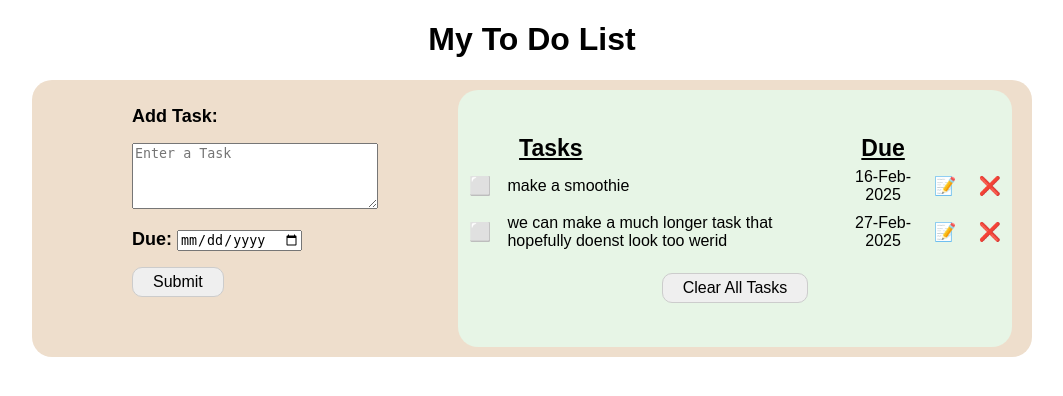
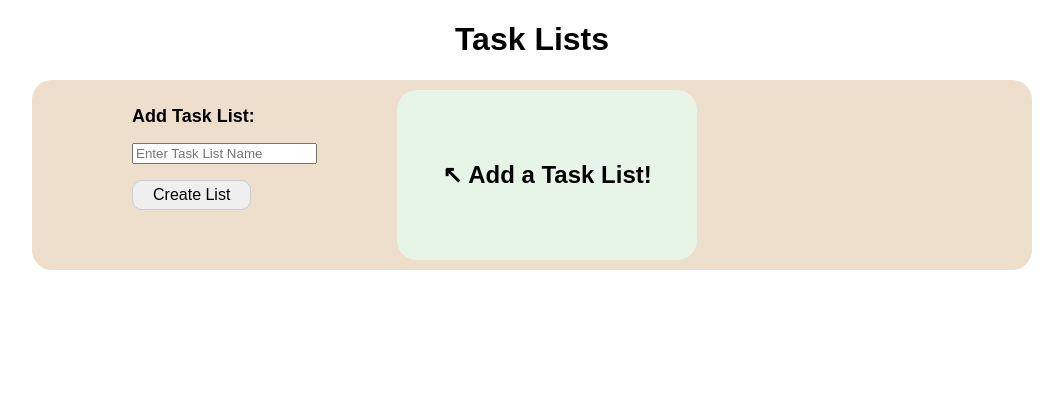
Before and after one commit to mattm0127/cloudberry_assignments, a Flask app: page / in a window 1280 px wide. Shown: the top 396 px of the page, without its empty margins (108-1171 px from the left). Run offline with Flask 3, Linux system fonts and the light colour scheme; data comes from the database, SQL or seed files in the repository; data that the repository does not hold is empty.

Commit message:
Updated with multi list and delete confirmation

```diff
--- a/mattm_day9_homework/app.py
+++ /dev/null
@@ -1,183 +0,0 @@
-import sqlite3
-from datetime import datetime
-
-from flask import Flask, render_template, redirect, request, flash
-
-app = Flask(__name__)
-app.secret_key = "pick something secure"
-DATABASE = "todo.db"
-
-
-class DatabaseConnection:
-    def __init__(self, database, app):
-        self.database = database
-        self.app = app
-
-    def _process_date(self, task_tuple):
-        if task_tuple[2]:
-            return datetime.strptime(task_tuple[2], "%Y-%m-%d").strftime("%d-%b-%Y")
-        else:
-            return "TBD"
-
-    def _process_tuples(self, task_tuples):
-        tasks = []
-        for task_tuple in task_tuples:
-            due_date = self._process_date(task_tuple)
-            task = {
-                "id": task_tuple[0],
-                "task": task_tuple[1],
-                "due_date": due_date,
-                "complete": task_tuple[3],
-            }
-            tasks.append(task)
-        return tasks
-
-    def get_db(self):
-        return sqlite3.connect(self.database)
-
-    def create_table(self):
-        with self.app.app_context():
-            db = self.get_db()
-            cursor = db.cursor()
-            cursor.execute("""
-                    CREATE TABLE IF NOT EXISTS tasks (
-                        id INTEGER PRIMARY KEY AUTOINCREMENT,
-                        task TEXT NOT NULL,
-                        due_date DATETIME,
-                        complete BOOLEAN DEFAULT FALSE)
-                        """)
-            db.commit()
-            db.close()
-
-    def home_get(self):
-        db = self.get_db()
-        cursor = db.cursor()
-        cursor.execute("""
-                       SELECT * FROM tasks
-                            ORDER BY due_date
-                       """)
-        task_tuples = cursor.fetchall()
-        db.close()
-        return self._process_tuples(task_tuples)
-
-    def add_task_post(self, task, due_date):
-        db = self.get_db()
-        cursor = db.cursor()
-        cursor.execute(
-            "INSERT INTO tasks (task, due_date) VALUES (?,?)",
-            (task, due_date),
-        )
-        db.commit()
-        db.close()
-
-    def edit_task_get(self, id):
-        db = self.get_db()
-        cursor = db.cursor()
-        cursor.execute(
-            "SELECT task, due_date FROM tasks WHERE ID = ?",
-            (id,),
-        )
-        task, due_date = cursor.fetchone()
-        db.close()
-        return task, due_date
-
-    def edit_task_post(self, id, task, due_date):
-        db = self.get_db()
-        cursor = db.cursor()
-        cursor.execute(
-            "UPDATE tasks SET task = ?, due_date = ? WHERE id = ?",
-            (task, due_date, id),
-        )
-        db.commit()
-        db.close()
-
-    def complete_task_post(self, id):
-        db = self.get_db()
-        cursor = db.cursor()
-        cursor.execute(
-            """UPDATE tasks
-                            SET complete = CASE
-                                WHEN complete = 1 THEN 0 ELSE 1
-                                END
-                            WHERE id = ?""",
-            (id,),
-        )
-        db.commit()
-        cursor.execute("SELECT complete FROM tasks WHERE id = ?", (id,))
-        complete = cursor.fetchone()[0]
-        db.close()
-        return complete
-
-    def delete_task_post(self, id):
-        db = self.get_db()
-        cursor = db.cursor()
-        cursor.execute("DELETE FROM tasks WHERE ID = ?", (id,))
-        db.commit()
-        db.close()
-
-    def clear_tasks_post(self):
-        db = self.get_db()
-        cursor = db.cursor()
-        cursor.execute("DROP TABLE tasks")
-        db.commit()
-        db.close()
-        self.create_table()
-
-
-db_connect = DatabaseConnection(DATABASE, app)
-db_connect.create_table() # For Python Anywhere
-
-
-@app.route("/")
-def home():
-    tasks = db_connect.home_get()
-    return render_template("index.html", tasks=tasks)
-
-
-@app.route("/add", methods=["POST"])
-def add_task():
-    task = request.form.get("task")
-    due_date = request.form.get("due_date", None)
-    if task:
-        db_connect.add_task_post(task, due_date)
-        flash("New task Added.", category="message")
-    return redirect("/")
-
-
-@app.route("/edit/<int:id>", methods=["GET", "POST"])
-def edit_task(id):
-    if request.method == "POST":
-        task = request.form.get("task")
-        due_date = request.form.get("due_date")
-        if task:
-            db_connect.edit_task_post(id, task, due_date)
-            flash("Task Edited.", category="message")
-        return redirect("/")
-    task, due_date = db_connect.edit_task_get(id)
-    return render_template("edit_task.html", id=id, task=task, due_date=due_date)
-
-
-@app.route("/complete/<int:id>", methods=["POST"])
-def complete_task(id):
-    if db_connect.complete_task_post(id):
-        flash("Task Completed.", category="message")
-    return redirect("/")
-
-
-@app.route("/delete/<int:id>", methods=["POST"])
-def delete_task(id):
-    db_connect.delete_task_post(id)
-    flash("Task Deleted.", category="message")
-    return redirect("/")
-
-
-@app.route("/clear", methods=["POST"])
-def clear_tasks():
-    db_connect.clear_tasks_post()
-    flash("Task List Cleared.", category="message")
-    return redirect("/")
-
-
-if __name__ == "__main__":
-    db_connect.create_table()
-    app.run(debug=True)
--- /dev/null
+++ b/to_do_list/app.py
@@ -0,0 +1,273 @@
+import os
+
+import sqlite3
+from datetime import datetime
+
+from flask import Flask, render_template, redirect, request, flash, url_for
+
+app = Flask(__name__)
+app.secret_key = "pick something secure"
+BASE_DIR = os.path.abspath(os.path.dirname(__file__))
+DATABASE = os.path.join(BASE_DIR, 'todo.db')
+
+
+class DatabaseConnection:
+
+    def __init__(self, database, app):
+        self.database = database
+        self.app = app
+
+    def _process_date(self, task_tuple):
+        if task_tuple[3]:
+            return datetime.strptime(task_tuple[3], "%Y-%m-%d").strftime("%d-%b-%Y")
+        else:
+            return "TBD"
+
+    def _process_tuples(self, task_tuples):
+        tasks = []
+        for task_tuple in task_tuples:
+            due_date = self._process_date(task_tuple)
+            task = {
+                "task_id": task_tuple[0],
+                "task_list_id": task_tuple[1],
+                "task": task_tuple[2],
+                "due_date": due_date,
+                "complete": task_tuple[4],
+                "task_list_name": task_tuple[6]
+
+            }
+            tasks.append(task)
+        print(tasks)
+        return tasks
+
+    def get_db(self):
+        conn = sqlite3.connect(self.database)
+        conn.execute("PRAGMA foreign_keys = ON")
+        return conn
+
+    def create_task_lists_table(self):
+        db = self.get_db()
+        cursor = db.cursor()
+        cursor.execute("""
+                CREATE TABLE IF NOT EXISTS task_lists (
+                    id INTEGER PRIMARY KEY AUTOINCREMENT,
+                    name TEXT UNIQUE NOT NULL)
+                    """)
+        db.commit()
+        db.close()
+
+    def create_tasks_table(self):
+        db = self.get_db()
+        cursor = db.cursor()
+        cursor.execute("""
+                CREATE TABLE IF NOT EXISTS tasks (
+                    id INTEGER PRIMARY KEY AUTOINCREMENT,
+                    task_list_id INTEGER,
+                    task TEXT NOT NULL,
+                    due_date DATETIME,
+                    complete BOOLEAN DEFAULT FALSE,
+                    FOREIGN KEY (task_list_id)
+                        REFERENCES task_lists(id)
+                        ON DELETE CASCADE)
+                    """)
+        db.commit()
+        db.close()
+
+    def initialize_database(self):
+        self.create_task_lists_table()
+        self.create_tasks_table()
+
+    def home_get(self):
+        db = self.get_db()
+        cursor = db.cursor()
+        cursor.execute("SELECT * FROM task_lists ")
+        task_lists = cursor.fetchall()
+        db.close()
+        return [{'id': task_list[0], 'name':task_list[1]} for task_list in task_lists]
+
+    def task_list_get(self, name):
+        db = self.get_db()
+        cursor = db.cursor()
+        cursor.execute("""
+                       SELECT * FROM tasks
+                            JOIN task_lists ON tasks.task_list_id = task_lists.id
+                            WHERE task_lists.name = ?
+                            ORDER BY due_date
+                       """, (name,))
+        task_tuples = cursor.fetchall()
+        db.close()
+        return self._process_tuples(task_tuples)
+
+    def add_task_list_post(self, task_list):
+        db = self.get_db()
+        cursor = db.cursor()
+        try:
+            cursor.execute("INSERT INTO task_lists (name) VALUES (?)", (task_list,))
+            db.commit()
+        except Exception:
+            raise Exception
+        finally:
+            db.close()
+
+    def add_task_post(self, task_list, task, due_date):
+        db = self.get_db()
+        cursor = db.cursor()
+        cursor.execute(
+            """INSERT INTO tasks (task_list_id, task, due_date)
+              SELECT id, ?, ?
+              FROM task_lists
+              WHERE name = ?""",
+            (task, due_date, task_list)
+        )
+        db.commit()
+        db.close()
+
+    def edit_task_get(self, id):
+        db = self.get_db()
+        cursor = db.cursor()
+        cursor.execute(
+            "SELECT task, due_date FROM tasks WHERE ID = ?",
+            (id,),
+        )
+        task, due_date = cursor.fetchone()
+        db.close()
+        return task, due_date
+
+    def edit_task_post(self, id, task, due_date):
+        db = self.get_db()
+        cursor = db.cursor()
+        cursor.execute(
+            "UPDATE tasks SET task = ?, due_date = ? WHERE id = ?",
+            (task, due_date, id),
+        )
+        db.commit()
+        db.close()
+
+    def complete_task_post(self, id):
+        db = self.get_db()
+        cursor = db.cursor()
+        cursor.execute(
+            """UPDATE tasks
+                    SET complete = CASE
+                        WHEN complete = 1 THEN 0 ELSE 1
+                        END
+                    WHERE id = ?""",
+            (id,),
+        )
+        db.commit()
+        cursor.execute("SELECT complete FROM tasks WHERE id = ?", (id,))
+        complete = cursor.fetchone()[0]
+        db.close()
+        return complete
+
+    def delete_task_post(self, id):
+        db = self.get_db()
+        cursor = db.cursor()
+        cursor.execute("DELETE FROM tasks WHERE ID = ?", (id,))
+        db.commit()
+        db.close()
+
+    def clear_tasks_post(self, list_name):
+        db = self.get_db()
+        cursor = db.cursor()
+        cursor.execute("""
+                       DELETE FROM tasks WHERE task_list_id = (
+                            SELECT id FROM task_lists
+                                WHERE name = ?)
+                       """,
+                       (list_name,)
+                       )
+        db.commit()
+        db.close()
+
+    def delete_task_list_post(self, list_name):
+        db = self.get_db()
+        cursor = db.cursor()
+        cursor.execute("DELETE FROM task_lists WHERE name = ?", (list_name,))
+        db.commit()
+        db.close()
+
+db_connect = DatabaseConnection(DATABASE, app)
+db_connect.initialize_database() # For Python Anywhere
+
+
+@app.route("/")
+def home():
+    task_lists = db_connect.home_get()
+    return render_template("index.html", task_lists=task_lists)
+
+@app.route("/add_list", methods=["POST"])
+def add_task_list():
+    list_name = request.form.get("task_list", None)
+    if list_name:
+        try:
+            db_connect.add_task_list_post(list_name)
+            flash("New Task List Created.", category='message')
+        except Exception:
+            flash("List Already Exists.", category='message')
+    return redirect(url_for('home'))
+
+@app.route("/<list_name>/")
+def task_list(list_name):
+    tasks = db_connect.task_list_get(list_name)
+    return render_template('task_list.html', list_name=list_name, tasks = tasks)
+
+@app.route("/<list_name>/add", methods=["POST"])
+def add_task(list_name):
+    task = request.form.get("task")
+    due_date = request.form.get("due_date", None)
+    if task:
+        db_connect.add_task_post(list_name, task, due_date)
+        flash("New task Added.", category="message")
+    return redirect(url_for("task_list", list_name=list_name))
+
+@app.route("/<list_name>/edit/<int:id>", methods=["GET", "POST"])
+def edit_task(list_name, id):
+    if request.method == "POST":
+        task = request.form.get("task")
+        due_date = request.form.get("due_date")
+        if task:
+            db_connect.edit_task_post(id, task, due_date)
+            flash("Task Edited.", category="message")
+        return redirect(url_for("task_list", list_name=list_name))
+    task, due_date = db_connect.edit_task_get(id)
+    return render_template(
+        "edit_task.html",
+        id=id,
+        task=task,
+        due_date=due_date,
+        list_name=list_name)
+
+@app.route("/<list_name>/complete/<int:id>", methods=["POST"])
+def complete_task(list_name, id):
+    if db_connect.complete_task_post(id):
+        flash("Task Completed.", category="message")
+    return redirect(url_for("task_list", list_name=list_name))
+
+@app.route("/<list_name>/delete/<int:id>", methods=["GET", "POST"])
+def delete_task(list_name, id):
+    if request.method == "POST":
+        db_connect.delete_task_post(id)
+        flash("Task Deleted.", category="message")
+        return redirect(url_for("task_list", list_name=list_name))
+    return render_template('confirm_delete.html', list_name=list_name, id=id, delete_type='task')
+
+@app.route("/<list_name>/clear", methods=["GET", "POST"])
+def clear_tasks(list_name):
+    if request.method == "POST":
+        db_connect.clear_tasks_post(list_name)
+        flash("Task List Cleared.", category="message")
+        return redirect(url_for("task_list", list_name=list_name))
+    return render_template("confirm_delete.html", list_name=list_name, id=id, delete_type='clear')
+
+@app.route("/<list_name>/delete", methods=["GET", "POST"])
+def delete_task_list(list_name):
+    if request.method == "POST":
+        db_connect.delete_task_list_post(list_name)
+        flash("Task List Deleted.", category="message")
+        return redirect(url_for('home'))
+    return render_template('confirm_delete.html', list_name=list_name, delete_type='task_list')
+
+if __name__ == "__main__":
+    db_connect.initialize_database()
+    app.run(debug=True)
--- a/mattm_day9_homework/static/styles.css
+++ b/to_do_list/static/styles.css
@@ -4,7 +4,7 @@
 }
 
 .flash {
-    padding: 10px;
+    padding: 5px;
     margin: 10px 0;
     border: 1px solid transparent;
     border-radius: 4px;
@@ -87,7 +87,12 @@
     font-size: 25px;
 }
 
-
+.delete-btn {
+    background: none;
+    border: none;
+    cursor: pointer;
+    font-size: 20px;
+}
 
 h1 {
     font-family: sans-serif;
--- a/mattm_day9_homework/templates/edit_task.html
+++ b/to_do_list/templates/edit_task.html
@@ -21,7 +21,7 @@
                         {{due_date}}
                     </td>
                 </tr>
-                <form action="{{ url_for('edit_task', id=id) }}" method="POST">
+                <form action="{{ url_for('edit_task', list_name=list_name, id=id) }}" method="POST">
                 <tr>
                     <td style="text-align: left; padding-left: 1%;">
                         <textarea type="text" id="task" name="task" rows="4" cols="40" >{{task}}</textarea>
@@ -36,7 +36,7 @@
                 </form>
             </table>
             <br>
-            <a href="{{ url_for('home') }}">
+            <a href="{{ url_for('task_list', list_name=list_name) }}">
                 <button class="txt-btn hover-blue">Go Back</button>
             </a>
             <br>
--- /dev/null
+++ b/to_do_list/templates/index.html
@@ -0,0 +1,49 @@
+<!DOCTYPE html>
+<html lang="en">
+<head>
+    <meta charset="UTF-8">
+    <meta name="viewport" content="width=device-width, initial-scale=1.0">
+    <title>To-Do-List</title>
+    <link rel="stylesheet" href="{{ url_for('static', filename='styles.css') }}">
+</head>
+<body>
+    <h1 style="text-align: center;">Task Lists</h1>
+    <div class="home">
+        <div class="add-task-form">
+            <form action="{{ url_for('add_task_list') }}" method="POST">
+                <p><label for="task_list" style="font-weight: bold; font-size: 18px;">Add Task List: </label></p>
+                <p><input type="text" id="task_list" name="task_list" placeholder="Enter Task List Name"></p>
+                <button class="txt-btn hover-green" type="submit">Create List</button>
+            </form>
+            <div class="flash-messages">
+                {% with messages = get_flashed_messages(with_categories=true) %}
+                    {% if messages %}
+                        {% for category, message in messages %}
+                            <div class="flash {{ category }}">{{ message }}</div>
+                        {% endfor %}
+                    {% endif %}
+                {% endwith %}
+            </div>
+        </div>
+        <div class="task-list">
+        {% if task_lists %}
+            <table>
+                {% for task_list in task_lists %}
+                <tr>
+                    <td style="width: 20px; padding-left: 20px;">
+                    <a href="{{ url_for('delete_task_list', list_name=task_list.name )}}">
+                        <button class="delete-btn" type="button">&#x26D4;</button></a>
+                    </td>
+                    <td style="text-align: left;">
+                    <a href="{{ url_for('task_list', list_name=task_list.name) }}">{{task_list.name}}</a>
+                    </td>
+                </tr>
+                {% endfor %}
+            </table>
+        {% else %}
+            <h2>&#x2196; Add a Task List!</h2>
+        {% endif %}
+        </div>
+    </div>
+</body>
+</html>
--- a/mattm_day9_homework/templates/index.html
+++ b/to_do_list/templates/task_list.html
@@ -7,15 +7,16 @@
     <link rel="stylesheet" href="{{ url_for('static', filename='styles.css') }}">
 </head>
 <body>
-    <h1 style="text-align: center;">My To Do List</h1>
+    <h1 style="text-align: center;">{{ list_name }}</h1>
     <div class="home">
         <div class="add-task-form">
-            <form action="{{ url_for('add_task') }}" method="POST">
+            <form action="{{ url_for('add_task', list_name = list_name) }}" method="POST">
                 <p><label for="task" style="font-weight: bold; font-size: 18px;">Add Task: </label></p>
                 <textarea type="text" id="task" name="task" rows="4" cols="28" placeholder="Enter a Task"></textarea>
                 <p><label for="due_date" style="font-weight: bold; font-size: 18px;">Due: </label>
                 <input type="date" id="due_date" name="due_date"></p>
-                <button class="txt-btn hover-green" type="submit">Submit</button>
+                <button class="txt-btn hover-green" type="submit">Add Task</button>
+                <a href="{{ url_for('home') }}"><button type="button" class="txt-btn hover-blue">Go Home</button></a>
             </form>
             <div class="flash-messages">
                 {% with messages = get_flashed_messages(with_categories=true) %}
@@ -36,11 +37,11 @@
                     <tr>
                         <td>
                             {% if task.complete %}
-                                <form action="{{ url_for('complete_task', id=task.id) }}" method="POST">
+                                <form action="{{ url_for('complete_task', list_name=list_name, id=task.task_id) }}" method="POST">
                                     <button class="table-btn" type="submit">&#x2705;</button>
                                 </form>
                             {% else %}
-                                <form action="{{ url_for('complete_task', id=task.id) }}" method="POST">
+                                <form action="{{ url_for('complete_task', list_name=list_name, id=task.task_id) }}" method="POST">
                                     <button class="table-btn" type="submit">&#x2B1C;</button>
                                 </form>
                             {% endif %}
@@ -52,21 +53,21 @@
                             {{task.due_date}}
                         </td>
                         <td>
-                            <a href="{{ url_for('edit_task', id=task.id) }}">
+                            <a href="{{ url_for('edit_task', list_name=list_name, id=task.task_id) }}">
                                 <button class="table-btn">&#x1F4DD;</button>
                             </a>
                         </td>
                         <td>
-                            <form action="{{ url_for('delete_task', id=task.id) }}" method="POST">
-                                <button class="table-btn" type="submit">&#x274C;</button>
+                            <a href="{{ url_for('delete_task', list_name=list_name, id=task.task_id) }}">
+                                <button class="table-btn" type="button">&#x274C;</button>
                             </form>
                         </td>
                     </tr>
                 {% endfor %}
             </table>
             <br>
-            <form action="{{ url_for('clear_tasks') }}" method="POST">
-                <button class="txt-btn hover-red" type="submit">Clear All Tasks</button>
+            <a href="{{ url_for('clear_tasks', list_name=list_name) }}">
+                <button class="txt-btn hover-red" type="button">Clear All Tasks</button>
             </form>
             <br>
         {% else %}
```
Also changed, not shown: to_do_list/templates/confirm_delete.html (added, +47 -0 lines), mattm_day9_homework/todo.db (deleted), to_do_list/requirements.txt (renamed from mattm_day9_homework/requirements.txt), to_do_list/todo.db (added), todo.db (deleted).
